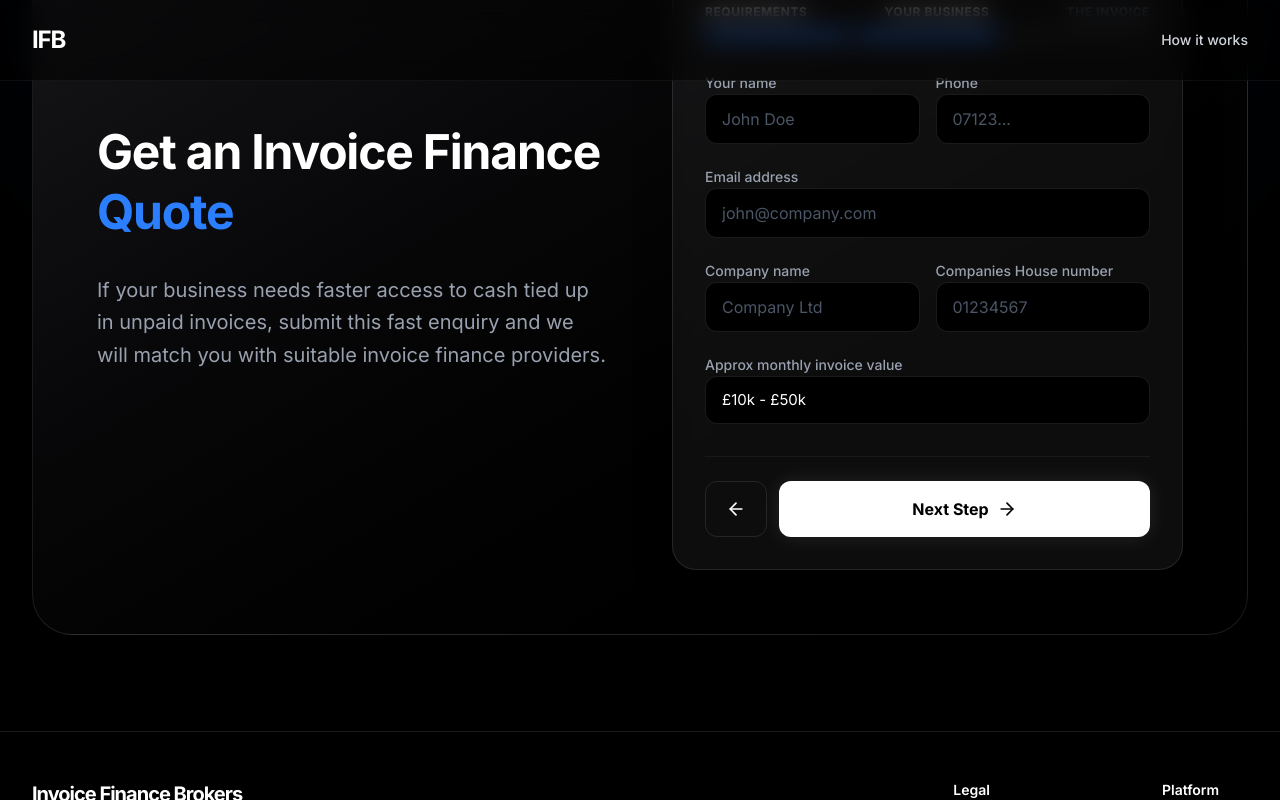
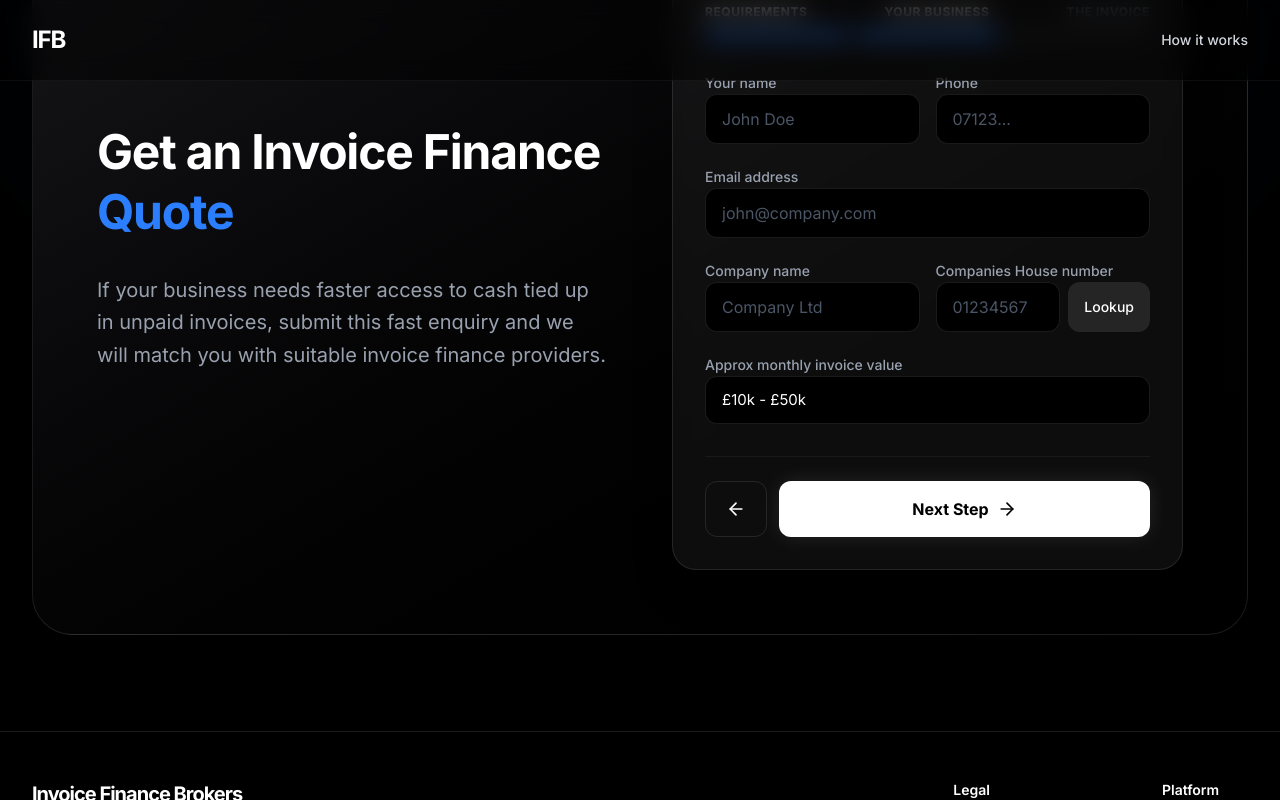
Before and after one commit to infibro/ifb-landing, a React (Vite) app: page / in a window 1280 px wide. Both pictures are taken after typing "Sample" into the empty fields and a click on the button "Next Step". Shown: the part 6134-6934 px from the top of the page. Built offline with nearby package versions, Linux system fonts and the light colour scheme.

Commit message:
feat: configure Supabase connector and implement Companies House API workflow

```diff
--- a/package.json
+++ b/package.json
@@ -12,6 +12,7 @@
   },
   "dependencies": {
     "@google/genai": "^1.29.0",
+    "@supabase/supabase-js": "^2.101.1",
     "@tailwindcss/vite": "^4.1.14",
     "@vitejs/plugin-react": "^5.0.4",
     "dotenv": "^17.2.3",
--- a/src/components/CTA.tsx
+++ b/src/components/CTA.tsx
@@ -1,6 +1,7 @@
 import { useState } from "react";
 import { motion, AnimatePresence } from "motion/react";
 import { ArrowRight, ArrowLeft, CheckCircle2 } from "lucide-react";
+import { supabase } from "../supabaseClient";
 
 export default function CTA() {
   const [step, setStep] = useState(1);
@@ -26,10 +27,60 @@ export default function CTA() {
   const nextStep = () => setStep((s) => Math.min(3, s + 1));
   const prevStep = () => setStep((s) => Math.max(1, s - 1));
 
-  const handleSubmit = (e: React.FormEvent) => {
+  const [isLookingUp, setIsLookingUp] = useState(false);
+  const lookupCompany = async (companyNumber: string, isDebtor: boolean = false) => {
+    if (!companyNumber || companyNumber.length < 5) return;
+    setIsLookingUp(true);
+    try {
+      // We prepend '0' characters natively if the number is less than 8 chars (standard CH process)
+      const formattedNum = companyNumber.padStart(8, '0');
+      const res = await fetch(`/api/companies-house/company/${formattedNum}`, {
+        headers: {
+          'Authorization': 'Basic ' + window.btoa('1a1e424d-aac7-4c5f-96f5-1c258f0bbaf1:')
+        }
+      });
+      const data = await res.json();
+      if (data && data.company_name) {
+        if (isDebtor) {
+          setFormData(prev => ({ ...prev, debtorCompanyName: data.company_name }));
+        } else {
+          setFormData(prev => ({ ...prev, companyName: data.company_name }));
+        }
+      }
+    } catch (error) {
+      console.error("Company lookup failed:", error);
+    }
+    setIsLookingUp(false);
+  };
+
+  const handleSubmit = async (e: React.FormEvent) => {
     e.preventDefault();
     setIsSubmitted(true);
-    // API transmission logic would trigger here
+
+    // Store softly to Supabase (bypassing failures gracefully if disconnected)
+    try {
+      await supabase.from('enquiries').insert([
+        {
+          funding_amount: formData.fundingAmount,
+          funding_speed: formData.fundingSpeed,
+          purpose: formData.purpose,
+          name: formData.name,
+          phone: formData.phone,
+          email: formData.email,
+          company_name: formData.companyName,
+          company_reg: formData.companyReg,
+          monthly_value: formData.monthlyValue,
+          debtor_company_name: formData.debtorCompanyName,
+          debtor_company_number: formData.debtorCompanyNumber,
+          debtor_contact_person: formData.debtorContactPerson,
+          is_late: formData.isLate,
+          is_new_client: formData.isNewClient,
+          gdpr_consent: formData.gdprConsent,
+        }
+      ]);
+    } catch (err) {
+      console.error("Supabase insert error:", err);
+    }
   };
 
   return (
@@ -141,7 +192,12 @@ export default function CTA() {
                             </div>
                             <div className="space-y-1.5">
                               <label className="text-sm font-medium text-gray-400">Companies House number</label>
-                              <input type="text" value={formData.companyReg} onChange={(e) => setFormData({ ...formData, companyReg: e.target.value })} className="w-full bg-black border border-white/10 rounded-xl px-4 py-3 text-white focus:outline-none focus:border-white/30 transition-colors placeholder:text-gray-600" placeholder="01234567" />
+                              <div className="flex gap-2">
+                                <input type="text" value={formData.companyReg} onChange={(e) => setFormData({ ...formData, companyReg: e.target.value })} className="flex-1 w-[50%] bg-black border border-white/10 rounded-xl px-4 py-3 text-white focus:outline-none focus:border-white/30 transition-colors placeholder:text-gray-600" placeholder="01234567" />
+                                <button type="button" onClick={() => lookupCompany(formData.companyReg, false)} disabled={isLookingUp} className="bg-white/10 hover:bg-white/20 text-white px-4 py-3 rounded-xl text-sm font-medium transition-colors">
+                                  {isLookingUp ? '...' : 'Lookup'}
+                                </button>
+                              </div>
                             </div>
                           </div>
                           <div className="space-y-1.5">
@@ -167,7 +223,12 @@ export default function CTA() {
                           <div className="grid grid-cols-2 gap-4">
                             <div className="space-y-1.5">
                               <label className="text-sm font-medium text-gray-400">Companies House number</label>
-                              <input type="text" required value={formData.debtorCompanyNumber} onChange={(e) => setFormData({ ...formData, debtorCompanyNumber: e.target.value })} className="w-full bg-black border border-white/10 rounded-xl px-4 py-3 text-white focus:outline-none focus:border-white/30 transition-colors placeholder:text-gray-600 font-medium" placeholder="01234567" />
+                              <div className="flex gap-2">
+                                <input type="text" required value={formData.debtorCompanyNumber} onChange={(e) => setFormData({ ...formData, debtorCompanyNumber: e.target.value })} className="flex-1 w-[50%] bg-black border border-white/10 rounded-xl px-4 py-3 text-white focus:outline-none focus:border-white/30 transition-colors placeholder:text-gray-600 font-medium" placeholder="01234567" />
+                                <button type="button" onClick={() => lookupCompany(formData.debtorCompanyNumber, true)} disabled={isLookingUp} className="bg-white/10 hover:bg-white/20 text-white px-4 py-3 rounded-xl text-sm font-medium transition-colors">
+                                  {isLookingUp ? '...' : 'Lookup'}
+                                </button>
+                              </div>
                             </div>
                             <div className="space-y-1.5">
                               <label className="text-sm font-medium text-gray-400">Contact person name</label>
```
Also changed, not shown: 1 other file (tests, documents, lock files or other folders).
